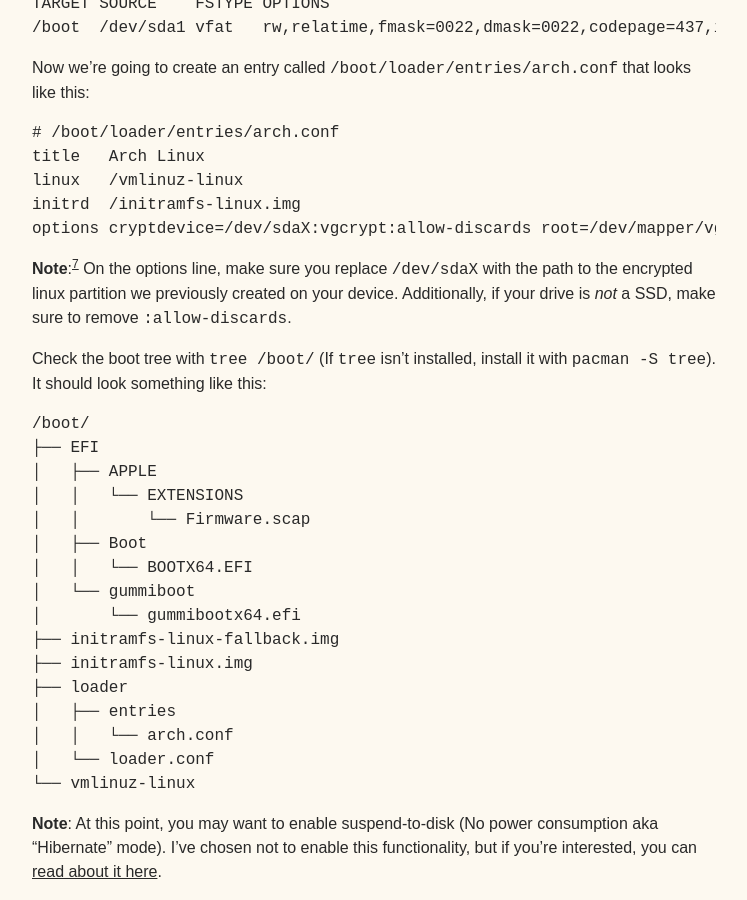
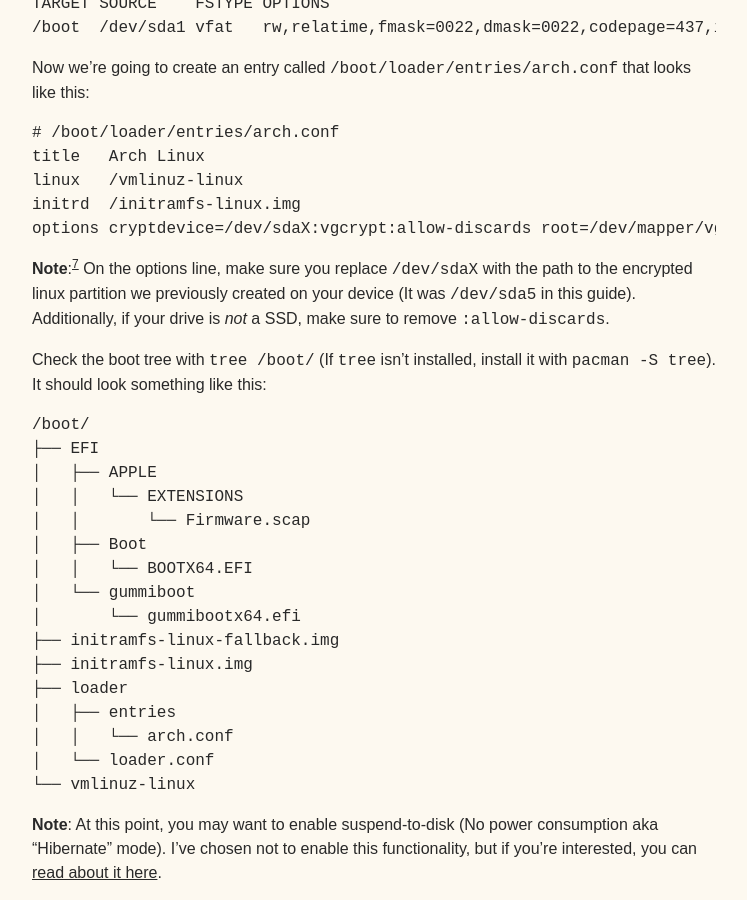
Before and after one commit to visual-assault/visual-assault.github.io, a Jekyll site: the page built from _posts/2016-03-07-install-encrypted-arch-linux-on-apple-macbook-pro.md, in a window 1280 px wide and 900 px high, scrolled down 14912 px. Shown: the whole window, without its empty margins (380-1127 px from the left). Built offline with Jekyll 4.4.1, drawn with Linux system fonts in a browser that asks for light colours.

Commit message:
Update 2016-03-07-install-encrypted-arch-linux-on-apple-macbook-pro.md

```diff
--- a/_posts/2016-03-07-install-encrypted-arch-linux-on-apple-macbook-pro.md
+++ b/_posts/2016-03-07-install-encrypted-arch-linux-on-apple-macbook-pro.md
@@ -795,8 +795,9 @@ that looks like this:
     options cryptdevice=/dev/sdaX:vgcrypt:allow-discards root=/dev/mapper/vgcrypt-root rw
 
 **Note**:<sup>[7](#7)</sup> On the options line, make sure you replace `/dev/sdaX` with the
-path to the encrypted linux partition we previously created on your device. Additionally,
-if your drive is *not* a SSD, make sure to remove `:allow-discards`.
+path to the encrypted linux partition we previously created on your device (It was
+`/dev/sda5` in this guide). Additionally, if your drive is *not* a SSD, make sure to
+remove `:allow-discards`.
 
 Check the boot tree with `tree /boot/` (If `tree` isn’t installed, install it
 with `pacman -S tree`). It should look something like this:
```
